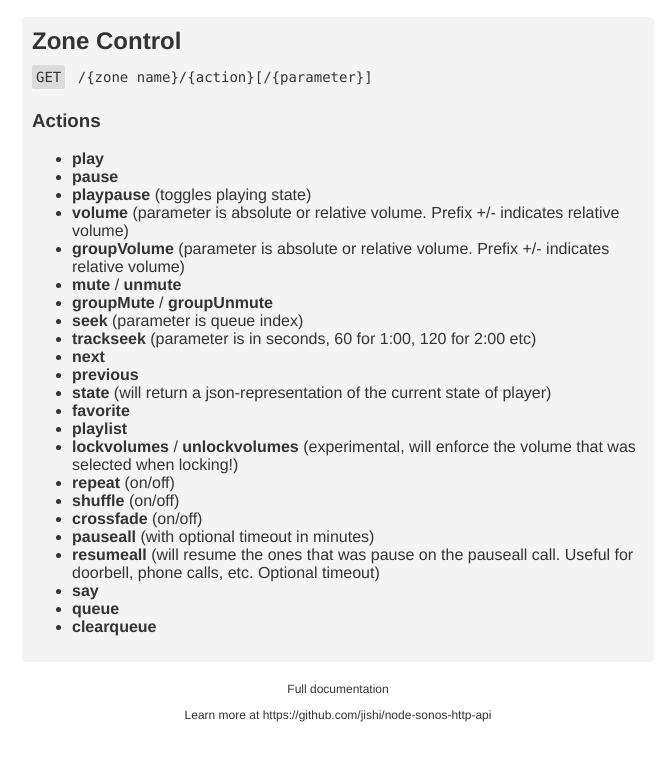
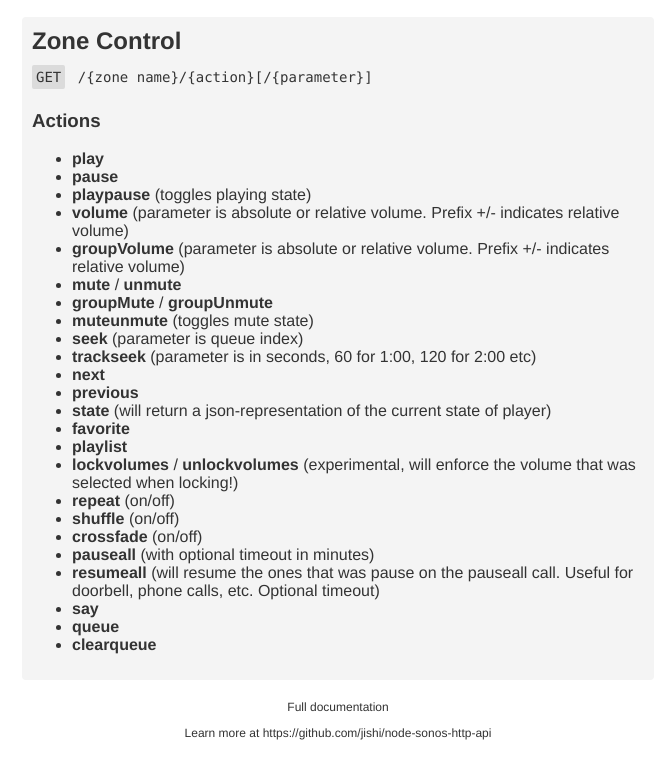
Before and after one commit to jishi/node-sonos-http-api, a website: page static/index.html in a window 1280 px wide. Shown: the part 804-1582 px from the top of the page, without its empty margins (302-969 px from the left). Drawn offline with Linux system fonts and the light colour scheme.

Commit message:
added doc specs

```diff
--- a/static/index.html
+++ b/static/index.html
@@ -55,6 +55,7 @@
           <li><strong>groupVolume</strong> (parameter is absolute or relative volume. Prefix +/- indicates relative volume)</li>
           <li><strong>mute</strong> / <strong>unmute</strong></li>
           <li><strong>groupMute</strong> / <strong>groupUnmute</strong></li>
+          <li><strong>muteunmute</strong> (toggles mute state)</li>
           <li><strong>seek</strong> (parameter is queue index)</li>
           <li><strong>trackseek</strong> (parameter is in seconds, 60 for 1:00, 120 for 2:00 etc)</li>
           <li><strong>next</strong></li>
```
